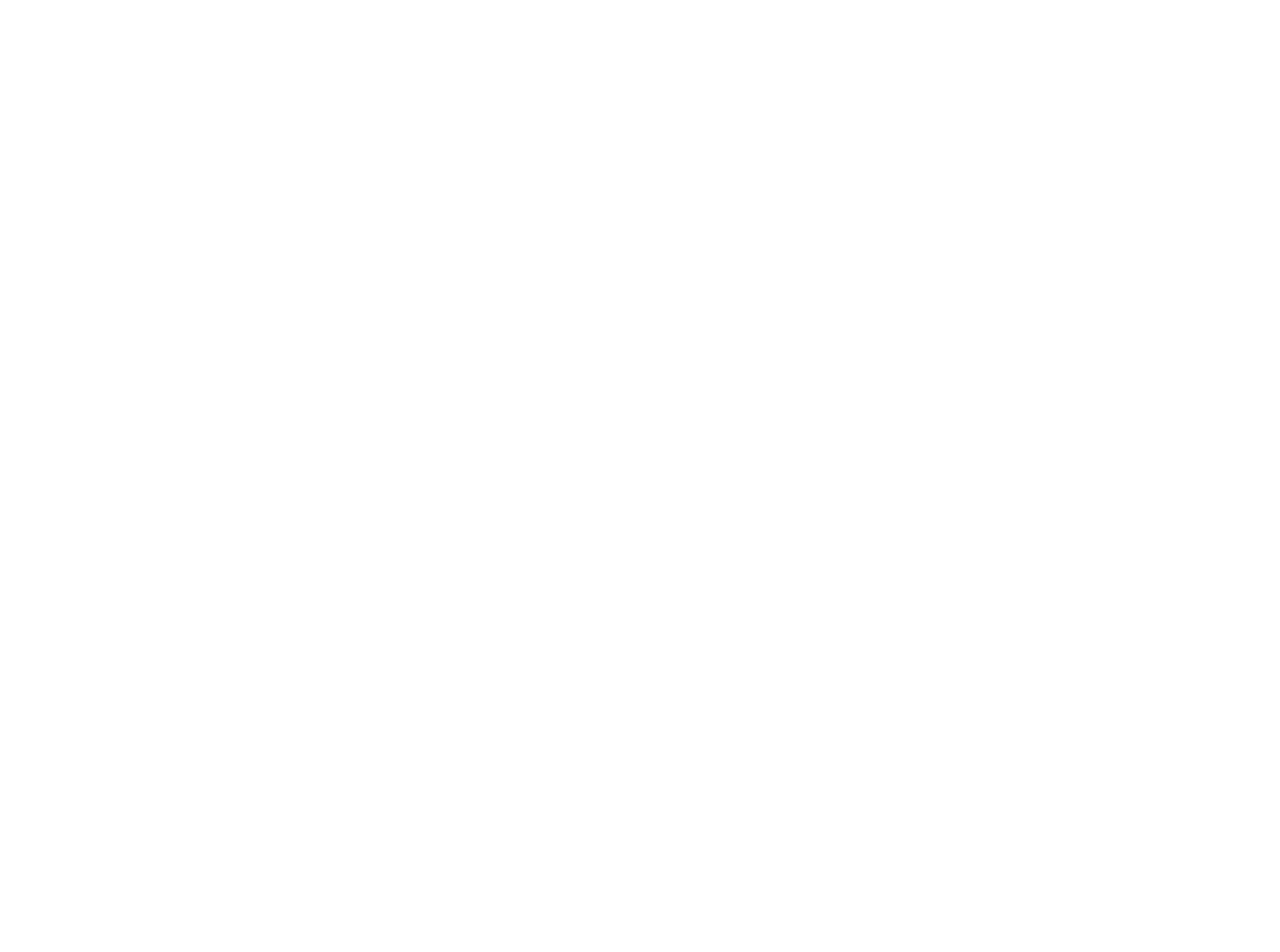
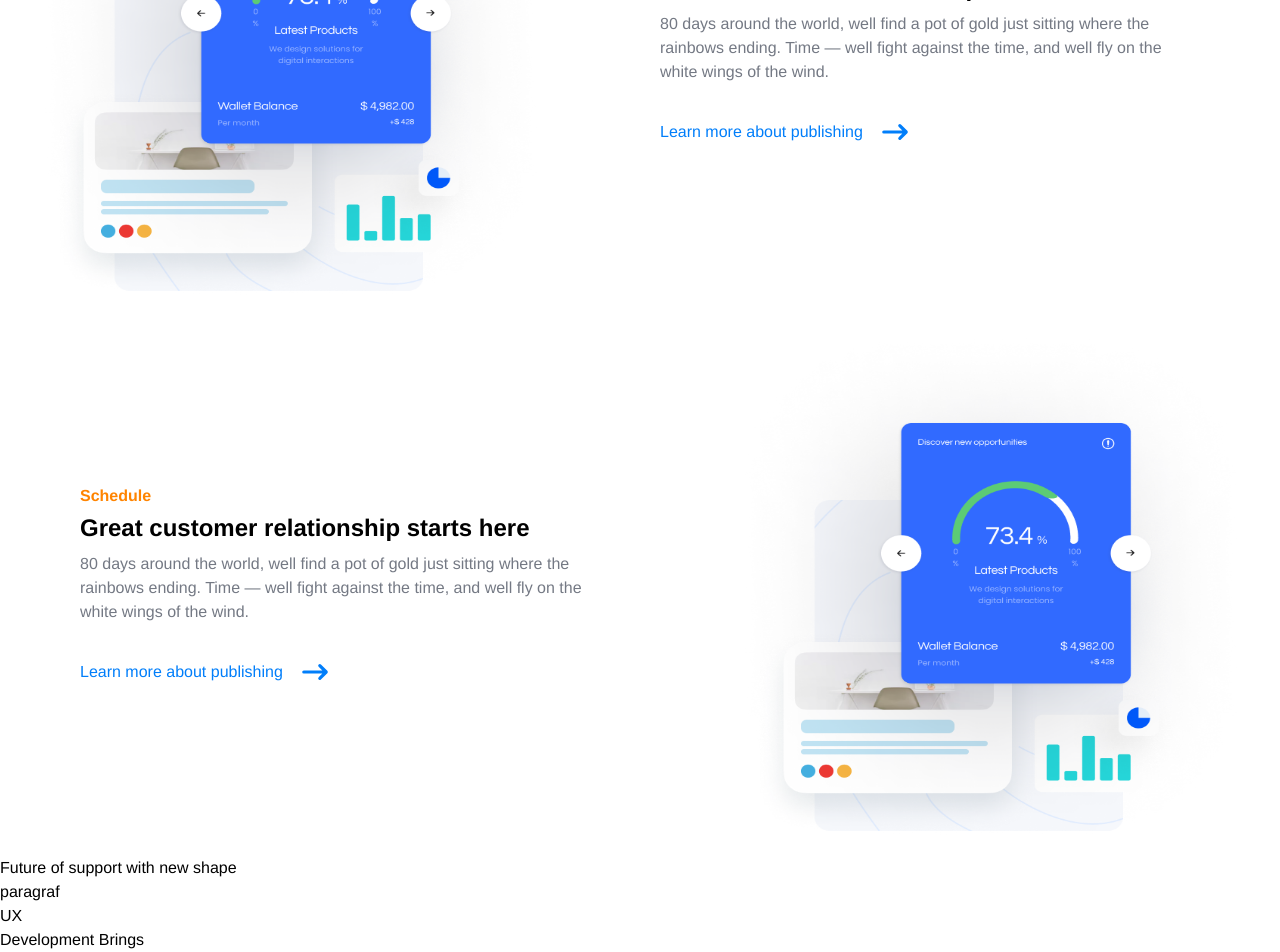
Before and after one commit to andiwardaya/digital-agency-, a Next.js app: page / in a window 1280 px wide. Shown: the part 1956-2908 px from the top of the page. Before the commit the page ends 1732 px from the top, so only its background shows below. Built offline with nearby package versions, Linux system fonts and the light colour scheme.

Commit message:
menambahkan scedule and monitor component

```diff
--- /dev/null
+++ b/components/Feature.js
@@ -0,0 +1,30 @@
+import Image from "next/image";
+import Link from "next/link";
+import React from "react";
+import { ArrowNarrowRightIcon } from "@heroicons/react/solid";
+
+function Feature({ imgSrc, desc, title, para, more }) {
+  return (
+    <>
+      <div className="px-20  mx-auto md:mx-0 md:w-80 md:px-5 md:flex-1">
+        <Image src={imgSrc} width={100} height={100} layout="responsive" />
+      </div>
+
+      <div className="p-10 px-20 flex-1 md:flex-1">
+        <h3 className="font-bold text-[#FF8400] mb-1">{desc}</h3>
+        <h1 className="font-bold text-2xl mb-2">{title}</h1>
+        <p className="text-[#747984] mb-8">{para}</p>
+        <div className="flex items-center space-x-4 text-[#017EFA]">
+          <Link href="/">
+            <a>{more}</a>
+          </Link>
+          <div className="w-8 h-8">
+            <ArrowNarrowRightIcon />
+          </div>
+        </div>
+      </div>
+    </>
+  );
+}
+
+export default Feature;
--- /dev/null
+++ b/components/Future.js
@@ -0,0 +1,32 @@
+import React from "react";
+import { ArrowNarrowRightIcon } from "@heroicons/react/solid";
+function Future() {
+  const cardData = [
+    {
+      title: "Web Design",
+      para: "One for all and all for one, Muskelhounds are always ready",
+    },
+  ];
+
+  return (
+    <div>
+      {/* =======title and desc======== */}
+      <div>
+        <h1>Future of support with new shape</h1>
+        <p>paragraf</p>
+        <ul>
+          <li>UX</li>
+          <li>Development Brings</li>
+        </ul>
+      </div>
+      {/* ===CARD==== */}
+      {cardData.map((data) => (
+        <div key={data.title} title={data.title} para={data.para}>
+          {/* CARDS */}
+        </div>
+      ))}
+    </div>
+  );
+}
+
+export default Future;
--- /dev/null
+++ b/components/ScheduleMonitorCard.js
@@ -0,0 +1,21 @@
+import React from "react";
+
+function ScheduleMonitorCard({ desc, title, para, more }) {
+  return (
+    <div className="p-10 px-20 flex-1">
+      <h3 className="font-bold text-[#FF8400] mb-1">{desc}</h3>
+      <h1 className="font-bold text-2xl mb-2">{title}</h1>
+      <p className="text-[#747984] mb-8">{para}</p>
+      <div className="flex items-center space-x-4 text-[#017EFA]">
+        <Link href="/">
+          <a>{more}</a>
+        </Link>
+        <div className="w-8 h-8">
+          <ArrowNarrowRightIcon />
+        </div>
+      </div>
+    </div>
+  );
+}
+
+export default ScheduleMonitorCard;
--- a/package.json
+++ b/package.json
@@ -12,7 +12,8 @@
     "@heroicons/react": "^1.0.6",
     "next": "12.1.6",
     "react": "18.1.0",
-    "react-dom": "18.1.0"
+    "react-dom": "18.1.0",
+    "tailwind-merge": "^1.2.1"
   },
   "devDependencies": {
     "autoprefixer": "^10.4.7",
--- a/pages/index.js
+++ b/pages/index.js
@@ -1,4 +1,6 @@
 import Head from "next/head";
+import Feature from "../components/Feature";
+import Future from "../components/Future";
 import Help from "../components/Help";
 import Hero from "../components/Hero";
 import Navbar from "../components/Navbar";
@@ -6,10 +8,20 @@
 import Sponsored from "../components/Sponsored";
 
 export default function Home() {
+  const featureData = [
+    {
+      title: "Great customer relationship starts here",
+      desc: "Schedule",
+      para: "80 days around the world, well find a pot of gold just sitting where the rainbows ending. Time — well fight against the time, and well fly on the white wings of the wind.",
+      more: "Learn more about publishing",
+      imgSrc: "/assets/card-carousel.png",
+      more: "Learn more about publishing",
+    },
+  ];
   return (
     <div className="">
       <Head>
-        <title>Create Next App</title>
+        <title>Agency Website</title>
         <meta name="description" content="Generated by create next app" />
         <link rel="icon" href="/favicon.ico" />
       </Head>
@@ -22,6 +34,32 @@
         {/* ========== */}
         <Purpose />
         <Help />
+
+        <div className="m-w-3xl mx-auto md:flex  md:items-center">
+          <Feature
+            imgSrc={"/assets/card-carousel.png"}
+            desc={"Schedule"}
+            title={"Great customer relationship starts here"}
+            para={
+              "80 days around the world, well find a pot of gold just sitting where the rainbows ending. Time — well fight against the time, and well fly on the white wings of the wind."
+            }
+            more={"Learn more about publishing"}
+          />
+        </div>
+        {/* Versi mapping  */}
+        <div className="m-w-3xl mx-auto md:flex md:flex-row-reverse  md:items-center">
+          {featureData.map((data) => (
+            <Feature
+              title={data.title}
+              imgSrc={data.imgSrc}
+              desc={data.desc}
+              para={data.para}
+              more={data.more}
+            />
+          ))}
+        </div>
+
+        <Future />
       </main>
     </div>
   );
```
Also changed, not shown: 1 other file (tests, documents, lock files or other folders).
